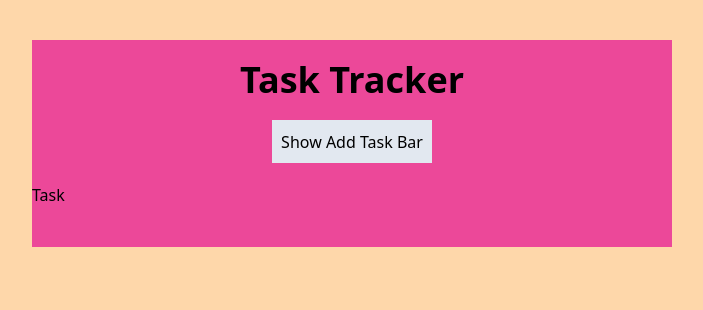
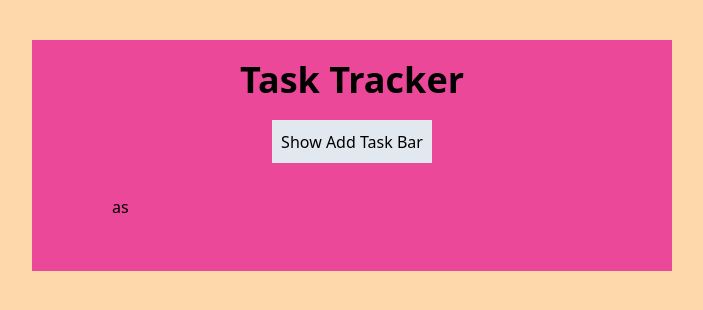
Before and after one commit to mucahitkarakus/task-tracker, a React (Create React App) app: page / in a window 1280 px wide. Shown: the top 310 px of the page, without its empty margins (288-991 px from the left). Built offline with nearby package versions, Linux system fonts and the light colour scheme.

Commit message:
task styling

```diff
--- a/src/components/Task.jsx
+++ b/src/components/Task.jsx
@@ -1,7 +1,11 @@
 import React from "react";
 
 const Task = () => {
-  return <div>Task</div>;
+  return (
+    <div className="w-[30rem] mx-auto py-3">
+      <div>as</div>
+    </div>
+  );
 };
 
 export default Task;
```
